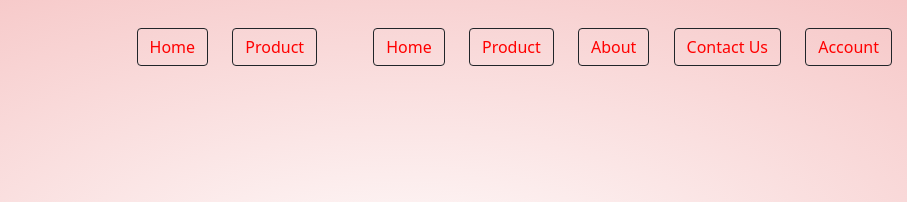
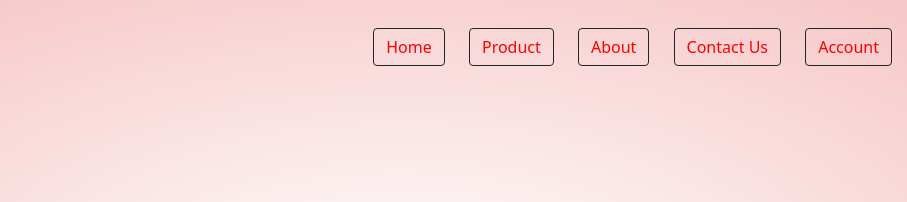
Before and after one commit to Mini-Project-GLAU-2020-21/Everyday-Mart, a plain HTML site: page frontend/index.html in a window 1280 px wide. Shown: the top 202 px of the page, 236-1143 px from the left. Drawn offline with nearby package versions, Linux system fonts and the light colour scheme; a web font is replaced by a local one.

Commit message:
final commit

```diff
--- a/frontend/index.html
+++ b/frontend/index.html
@@ -28,9 +28,7 @@
 
              <nav>
 
-                <ul>
-                    <li> <a href="E:\New folder\index.html" class="btn btn-outline-dark" style="text-decoration: none; color: red;">Home</a></button></li>
-                    <li > <a href="E:\New folder\Product.html" class="btn btn-outline-dark" style="text-decoration: none; color: red;">Product</a></button></li>
+
 
               <ul>
                     <li><button type="button" class="btn btn-outline-dark"> <a href="E:\New folder\index.html" style="text-decoration: none; color: red;">Home</a></button></li>
```
